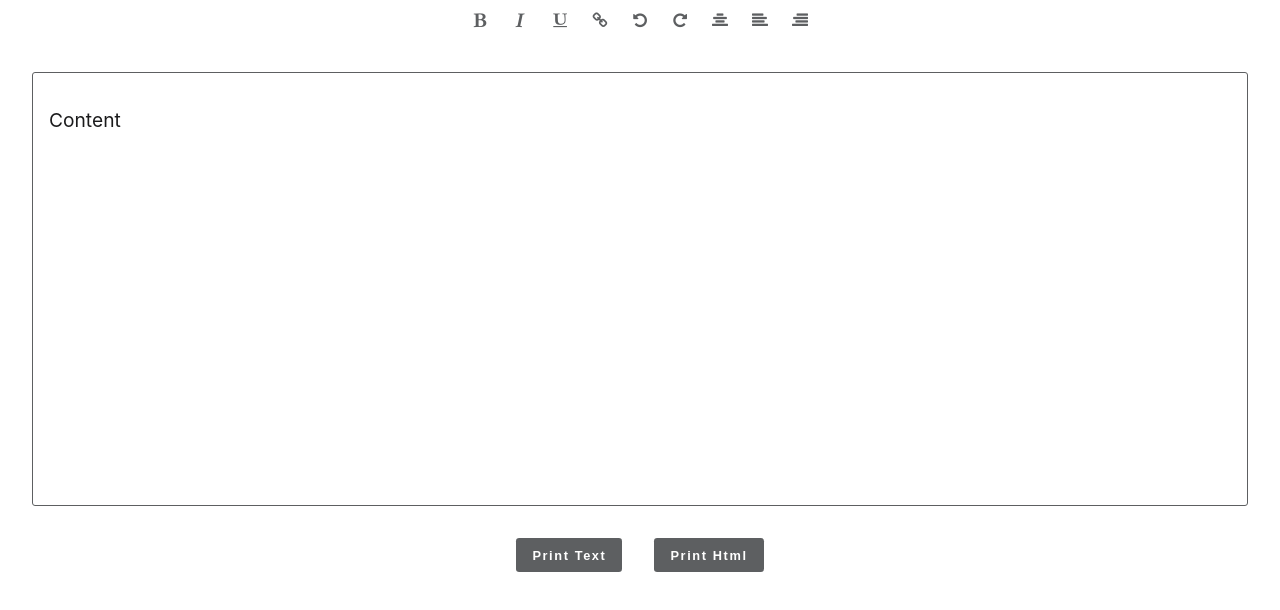
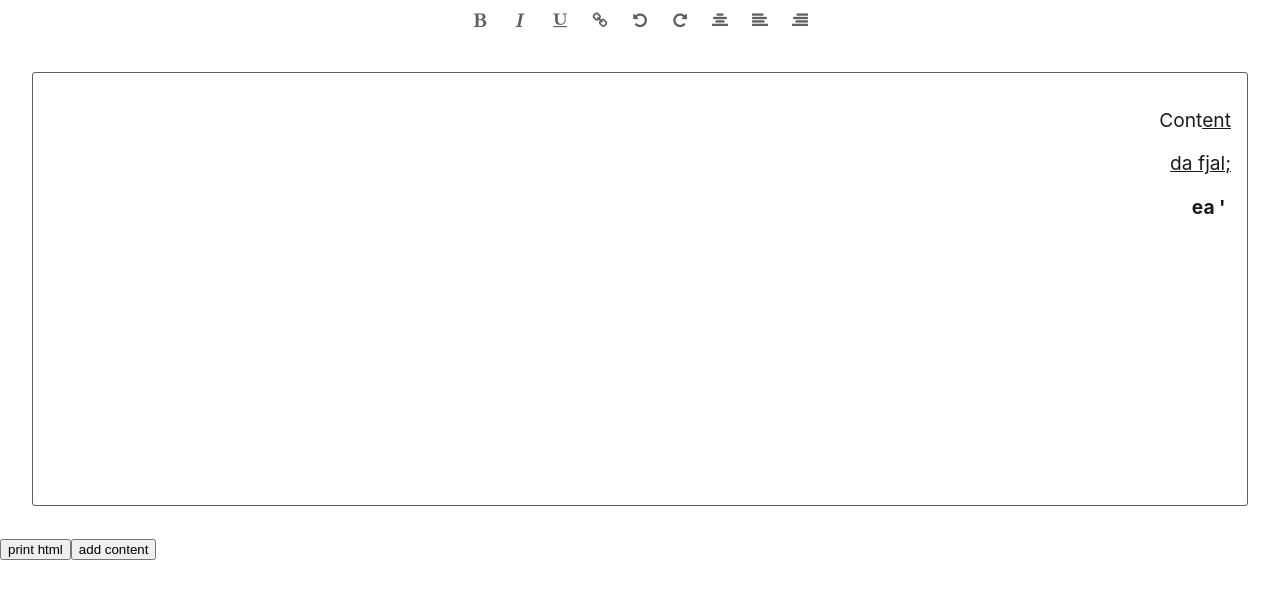
Before and after one commit to jash139/texteditor-app, a React (Create React App) app: page / in a window 1280 px wide. Shown: the top 610 px of the page. Built offline with nearby package versions, Linux system fonts and the light colour scheme.

Commit message:
Added more features

```diff
--- a/src/components/App/App.js
+++ b/src/components/App/App.js
@@ -1,8 +1,27 @@
-import TextEditor from "../TextEditor/TextEditor";
+import React from "react";
+import { TextEditor, getInnerHtml, addContentTo } from "../TextEditor/TextEditor";
 
 function App() {
+  const id = "my-unique-id";
+  const handleClick = () => {
+    console.log(getInnerHtml(id));
+  }
+  const addContent = () => {
+    const content = getInnerHtml(id);
+    addContentTo(content, "target-div");
+  }
+  // const content = " "; // for empty textfield
+  const content = `<p style="text-align: right;">Cont<u>ent</u></p><p style="text-align: right;"><u>da fjal;</u></p><p style="text-align: right;"><b>ea '</b>&nbsp;</p><p style="text-align: right;"><br></p>`;
   return (
-    <TextEditor />
+    <React.Fragment>
+      <div id="target-div"></div>
+      <TextEditor
+        id={id}
+        content={content}
+      />
+      <button onClick={handleClick}>print html</button>
+      <button onClick={addContent}>add content</button>
+    </React.Fragment>
   );
 }
 
--- a/src/components/TextEditor/TextEditor.css
+++ b/src/components/TextEditor/TextEditor.css
@@ -20,7 +20,7 @@
     background-color: #bdc2c959;
 }
 
-.text-editor{
+.react-text-editor{
     border: 1px solid #5D5F61;
     border-radius: 3px;
     color: #1B1B1C;
@@ -32,9 +32,9 @@
     overflow-y: auto;
 }
 
-.text-editor-p:empty:not(:focus)::before {
+.react-text-editor-p:empty:not(:focus)::before {
     content: attr(data-placeholder);
-  }
+}
 
 .print-button{
     background-color: #5D5F61;
--- a/src/components/TextEditor/TextEditor.js
+++ b/src/components/TextEditor/TextEditor.js
@@ -1,8 +1,20 @@
-import React from "react";
+import React, { useEffect } from "react";
 
 import "./TextEditor.css";
 
-function TextEditor() {
+function TextEditor(props) {
+    const id = props.id;
+    const toolbarItemsStyles = props.toolbarItemsStyles ? props.toolbarItemsStyles : {};
+    const editorStyle = props.editorStyle ? props.editorStyle : {};
+
+    useEffect(() => {
+        let content = props.content;
+        if (content) {
+            content = stringToHtml(content);
+            addContentTo(content, props.id);
+        }
+    }, []); // eslint-disable-line react-hooks/exhaustive-deps
+
     const addLink = () => {
         var url = prompt("Enter URL:");
         document.execCommand("createLink", false, url);
@@ -12,67 +24,95 @@ function TextEditor() {
         document.execCommand([value], false, '');
     };
 
-    const getTextContent = () => {
-        var editorContent = document.querySelector(".text-editor");
-        console.log(editorContent.textContent);
-    };
-
-    const getInnerHtml = () => {
-        var editorContent = document.querySelector(".text-editor");
-        console.log(editorContent.innerHTML);
-    };
-
     return (
-        <div>
+        <React.Fragment>
+            <div id="content-display"></div>
             <div className="toolbar">
                 <button
                     className="tool-items fa fa-bold"
                     onClick={() => handleClick('bold')}
+                    style={toolbarItemsStyles}
                 />
                 <button
                     className="tool-items fa fa-italic"
                     onClick={() => handleClick('italic')}
+                    style={toolbarItemsStyles}
                 />
                 <button
                     className="tool-items fa fa-underline"
                     onClick={() => handleClick('underline')}
+                    style={toolbarItemsStyles}
 
                 />
                 <button
                     className="tool-items fa fa-link"
                     onClick={() => addLink()}
+                    style={toolbarItemsStyles}
                 />
                 <button
                     className="tool-items fa fa-undo"
                     onClick={() => handleClick('undo')}
+                    style={toolbarItemsStyles}
                 />
                 <button
                     className="tool-items fa fa-repeat"
                     onClick={() => handleClick('redo')}
+                    style={toolbarItemsStyles}
                 />
                 <button
                     className="tool-items fa fa-align-center"
                     onClick={() => handleClick('justifyCenter')}
+                    style={toolbarItemsStyles}
                 />
                 <button
                     className="tool-items fa fa-align-left"
                     onClick={() => handleClick('justifyLeft')}
+                    style={toolbarItemsStyles}
                 />
                 <button
                     className="tool-items fa fa-align-right"
                     onClick={() => handleClick('justifyRight')}
+                    style={toolbarItemsStyles}
                 />
             </div>
-            <div className="text-editor" contentEditable={true} suppressContentEditableWarning={true}>
+            <div
+                className="react-text-editor"
+                id={id}
+                contentEditable={true}
+                suppressContentEditableWarning={true}
+                style={editorStyle}
+            >
                 <p>Content</p>
             </div>
-
-            <div style={{ display: "flex", justifyContent: "center" }}>
-                <button className="print-button" onClick={getTextContent}>Print Text</button>
-                <button className="print-button" onClick={getInnerHtml}>Print Html</button>
-            </div>
-        </div>
+        </React.Fragment>
     );
 }
 
-export default TextEditor;
+const getTextContent = (id) => {
+    const editorContent = document.querySelector(`#${id}`);
+    return editorContent.textContent;
+};
+
+const getInnerHtml = (id) => {
+    const editorContent = document.querySelector(`#${id}`);
+    return editorContent.innerHTML;
+};
+
+const addContentTo = (content, id) => {
+    const targetDiv = document.querySelector(`#${id}`);
+    targetDiv.innerHTML = "";
+    targetDiv.innerHTML += content;
+};
+
+const stringToHtml = (originalStr) => {
+    const parser = new DOMParser();
+    const doc = parser.parseFromString(originalStr, 'text/html');
+    return doc.body.innerHTML;
+};
+
+export {
+    TextEditor,
+    getTextContent,
+    getInnerHtml,
+    addContentTo
+}
--- a/src/modules/text-editor.js
+++ /dev/null
@@ -1,5 +0,0 @@
-const textEditor = (id) => {
-
-};
-
-module.exports.textEditor = textEditor;
```
